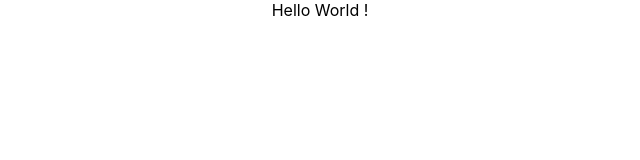
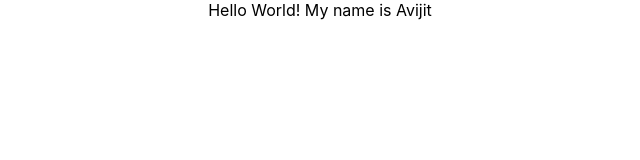
Before and after one commit to avijit-wd/cinema_app_ci-cd_aws, a React (Create React App) app: page / in a window 1280 px wide. Shown: the top 160 px of the page, without its empty margins (320-960 px from the left). Built offline with nearby package versions, Linux system fonts and the light colour scheme.

Commit message:
Test commit

```diff
--- a/src/App.js
+++ b/src/App.js
@@ -1,7 +1,7 @@
 import "./App.css";
 
 const App = () => {
-  return <div className="App">Hello World ! </div>;
+  return <div className="App">Hello World! My name is Avijit </div>;
 };
 
 export default App;
```
